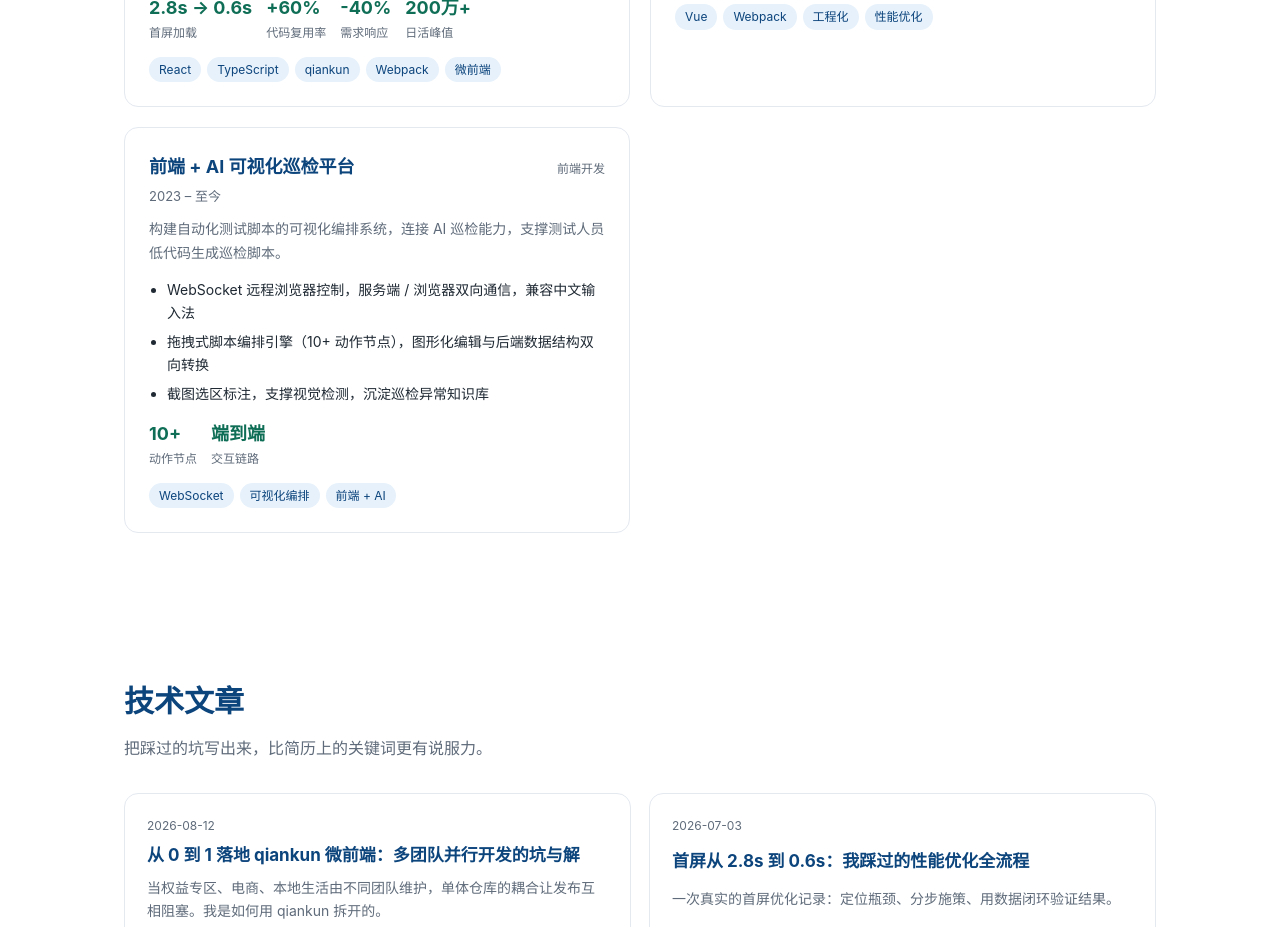
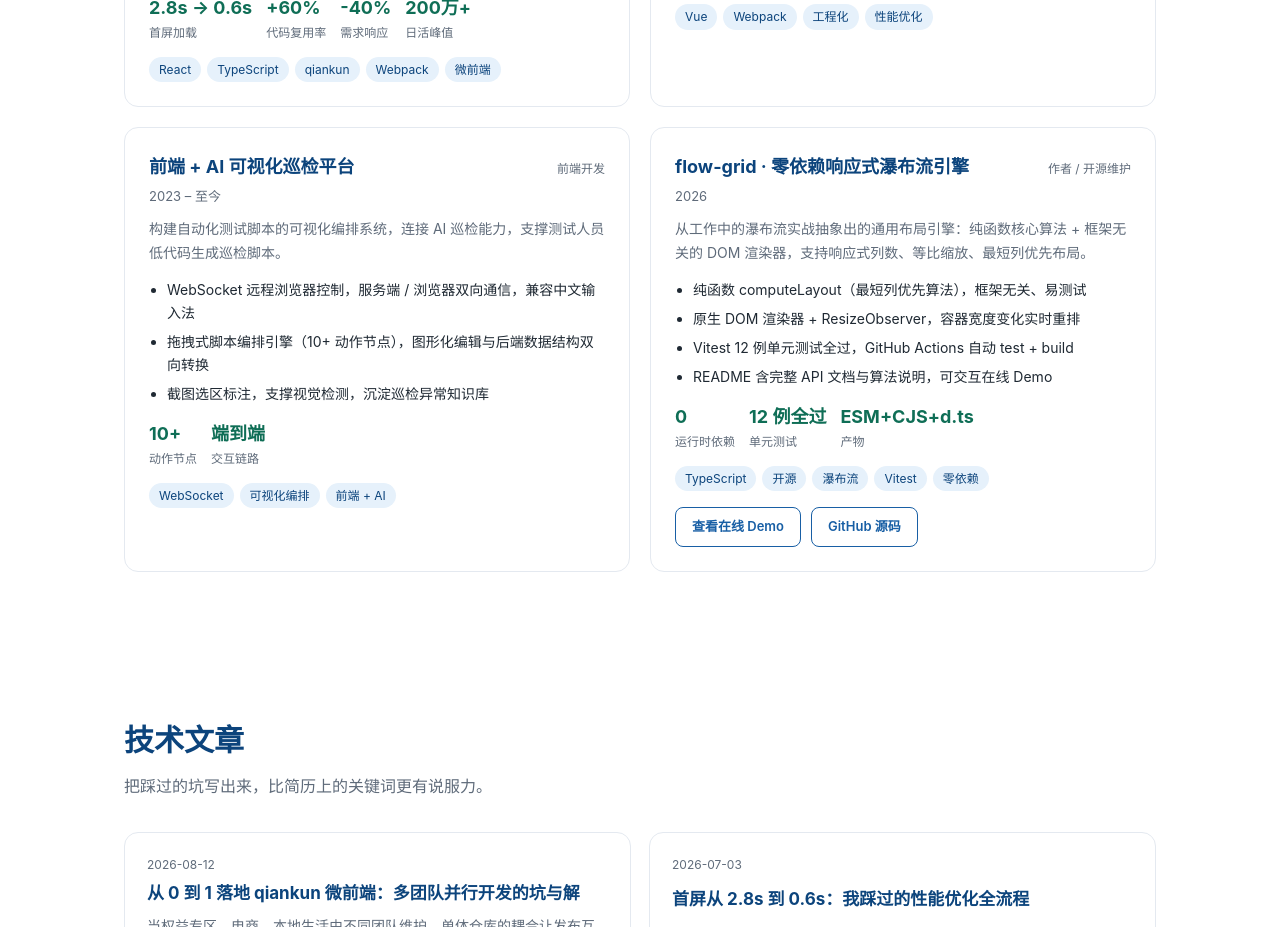
Before and after one commit to emma0506-web/portfolio, a React (Vite) app: page / in a window 1280 px wide. Shown: the part 1760-2687 px from the top of the page. Built offline with nearby package versions, Linux system fonts and the light colour scheme; the HTML template or start-up script is replaced by a standard one.

Commit message:
feat: 项目卡片加在线Demo/源码链接，新增 flow-grid 开源库卡片

```diff
--- a/src/components/Projects.tsx
+++ b/src/components/Projects.tsx
@@ -36,6 +36,22 @@ export default function Projects() {
                 <span className="tag tag--sm" key={t}>{t}</span>
               ))}
             </div>
+
+            {p.links && p.links.length > 0 && (
+              <div className="project__links">
+                {p.links.map((l) => (
+                  <a
+                    className="btn btn--ghost btn--sm"
+                    key={l.url}
+                    href={l.url}
+                    target={l.url.startsWith('http') ? '_blank' : undefined}
+                    rel={l.url.startsWith('http') ? 'noopener noreferrer' : undefined}
+                  >
+                    {l.label}
+                  </a>
+                ))}
+              </div>
+            )}
           </article>
         ))}
       </div>
--- a/src/data/projects.ts
+++ b/src/data/projects.ts
@@ -1,6 +1,11 @@
 export interface Metric {
   label: string
   value: string
+}
+
+export interface ProjectLink {
+  label: string
+  url: string
 }
 
 export interface Project {
@@ -12,6 +17,7 @@ export interface Project {
   summary: string
   highlights: string[]
   metrics: Metric[]
+  links?: ProjectLink[]
 }
 
 export const projects: Project[] = [
@@ -73,4 +79,28 @@ export const projects: Project[] = [
       { label: '交互链路', value: '端到端' },
     ],
   },
+  {
+    id: 'flow-grid',
+    name: 'flow-grid · 零依赖响应式瀑布流引擎',
+    role: '作者 / 开源维护',
+    period: '2026',
+    tags: ['TypeScript', '开源', '瀑布流', 'Vitest', '零依赖'],
+    summary:
+      '从工作中的瀑布流实战抽象出的通用布局引擎：纯函数核心算法 + 框架无关的 DOM 渲染器，支持响应式列数、等比缩放、最短列优先布局。',
+    highlights: [
+      '纯函数 computeLayout（最短列优先算法），框架无关、易测试',
+      '原生 DOM 渲染器 + ResizeObserver，容器宽度变化实时重排',
+      'Vitest 12 例单元测试全过，GitHub Actions 自动 test + build',
+      'README 含完整 API 文档与算法说明，可交互在线 Demo',
+    ],
+    metrics: [
+      { label: '运行时依赖', value: '0' },
+      { label: '单元测试', value: '12 例全过' },
+      { label: '产物', value: 'ESM+CJS+d.ts' },
+    ],
+    links: [
+      { label: '查看在线 Demo', url: '/flow-grid/' },
+      { label: 'GitHub 源码', url: 'https://github.com/' },
+    ],
+  },
 ]
--- a/src/index.css
+++ b/src/index.css
@@ -68,6 +68,7 @@ a { color: inherit; text-decoration: none; }
 .btn--primary:hover { transform: translateY(-2px); box-shadow: 0 8px 20px rgba(24, 95, 165, .25); }
 .btn--ghost { border: 1px solid var(--blue); color: var(--blue); }
 .btn--ghost:hover { background: var(--surface); }
+.btn--sm { padding: 8px 16px; font-size: 13px; border-radius: 8px; }
 
 /* ---------- Section ---------- */
 .section { max-width: var(--max); margin: 0 auto; padding: 72px 24px; }
@@ -113,6 +114,7 @@ a { color: inherit; text-decoration: none; }
 .metric__value { font-size: 18px; font-weight: 700; color: var(--green); }
 .metric__label { font-size: 12px; color: var(--muted); }
 .project__tags { display: flex; flex-wrap: wrap; gap: 6px; }
+.project__links { display: flex; flex-wrap: wrap; gap: 10px; margin-top: 16px; }
 
 /* ---------- Blog ---------- */
 .posts { display: grid; grid-template-columns: repeat(2, 1fr); gap: 18px; }
```
